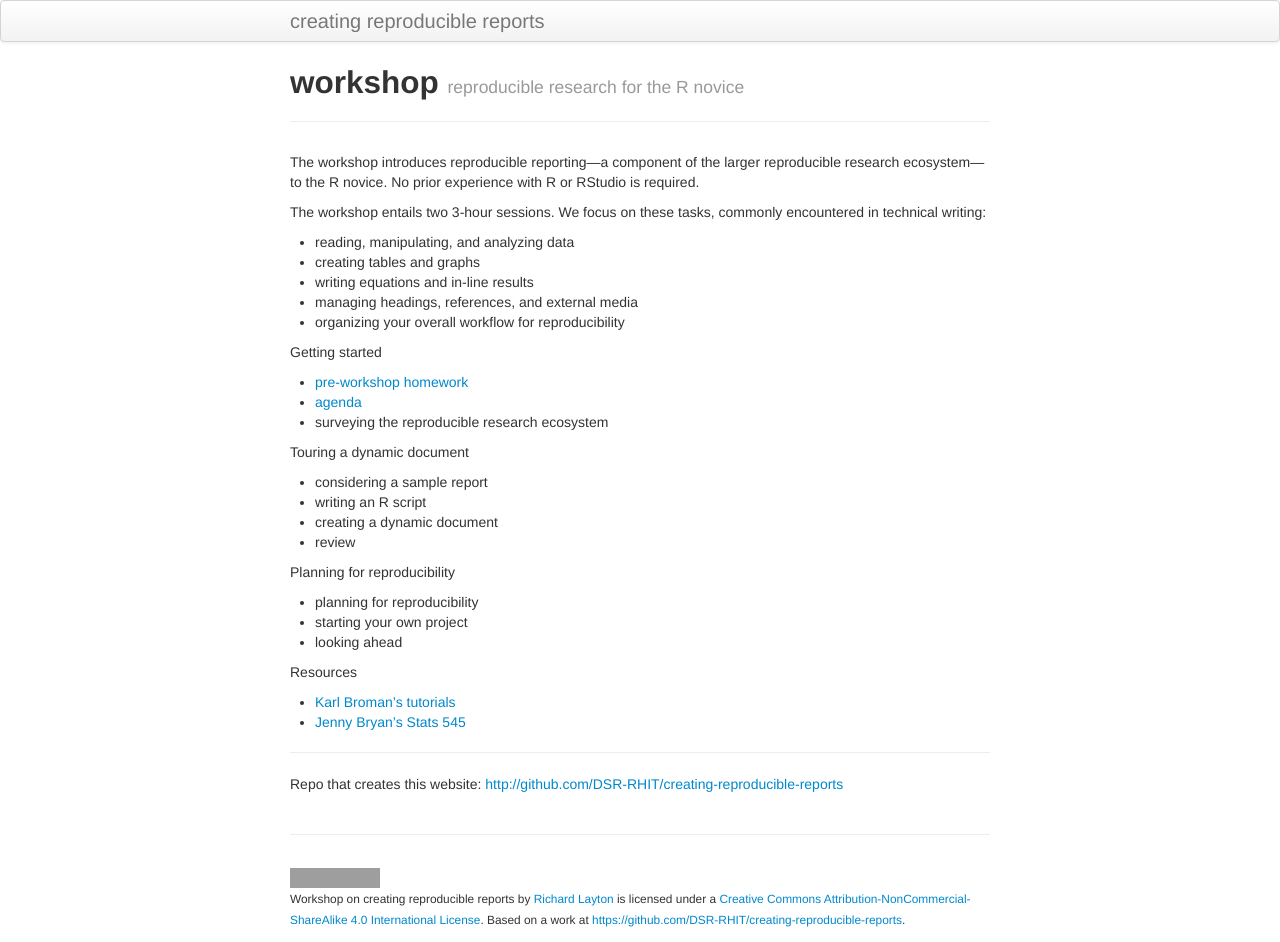
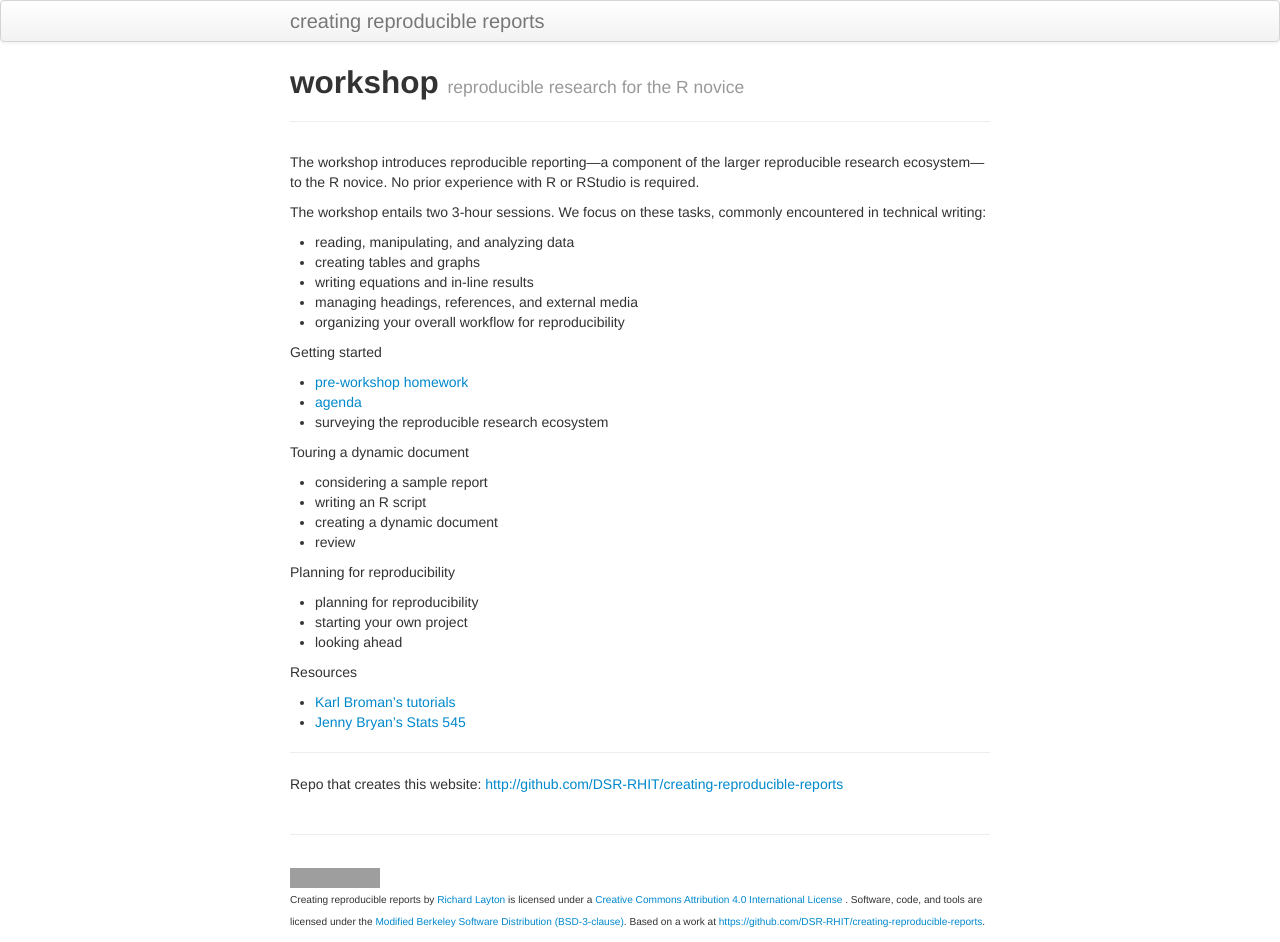
Before and after one commit to DSR-RHIT/creating-reproducible-reports, a Jekyll site: the page built from index.md, in a window 1280 px wide. Built offline with Jekyll 4.4.1, drawn with Linux system fonts in a browser that asks for light colours; grey boxes are pictures that could not be loaded.

Commit message:
update license

```diff
--- a/_includes/themes/twitter/default.html
+++ b/_includes/themes/twitter/default.html
@@ -45,10 +45,13 @@
       <footer>
         <p><small>
   <!-- start of Karl's footer; modify this part -->
-<a rel="license" href="http://creativecommons.org/licenses/by-nc-sa/4.0/"><img alt="Creative Commons License" style="border-width:0" src="https://i.creativecommons.org/l/by-nc-sa/4.0/88x31.png" /></a><br /><span xmlns:dct="http://purl.org/dc/terms/" property="dct:title">
-  Workshop on creating reproducible reports</span>
-  by <a xmlns:cc="http://creativecommons.org/ns#" href="https://github.com/graphdr" property="cc:attributionName" rel="cc:attributionURL">Richard Layton</a> is licensed under a <a rel="license" href="http://creativecommons.org/licenses/by-nc-sa/4.0/">Creative Commons Attribution-NonCommercial-ShareAlike 4.0 International License</a>. Based on a work at <a xmlns:dct="http://purl.org/dc/terms/"
-  href="https://github.com/DSR-RHIT/creating-reproducible-reports" rel="dct:source">https://github.com/DSR-RHIT/creating-reproducible-reports</a>.
+<p><small>
+<a rel="license" href="http://creativecommons.org/licenses/by/4.0/"><img alt="Creative Commons License" style="border-width:0" src="https://i.creativecommons.org/l/by/4.0/88x31.png" /></a><br />
+Creating reproducible reports by <a href="https://github.com/graphdr">Richard Layton</a> is licensed under a  <a rel="license" href="http://creativecommons.org/licenses/by/4.0/">
+Creative Commons Attribution 4.0 International License
+</a>.
+Software, code, and tools are licensed under the <a href="pages/bsd3.html">Modified Berkeley Software Distribution (BSD-3-clause)</a>.
+Based on a work at <a xmlns:dct="http://purl.org/dc/terms/" href="https://github.com/DSR-RHIT/creating-reproducible-reports" rel="dct:source">https://github.com/DSR-RHIT/creating-reproducible-reports</a>.</small></p>
   <!-- end of Karl's footer; modify this part -->
         </small></p>
       </footer>
```
